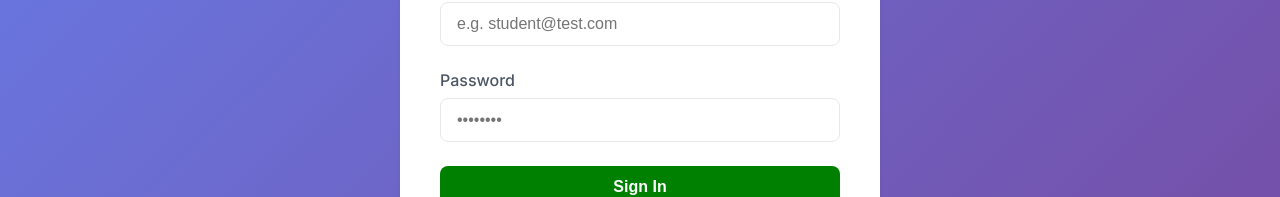
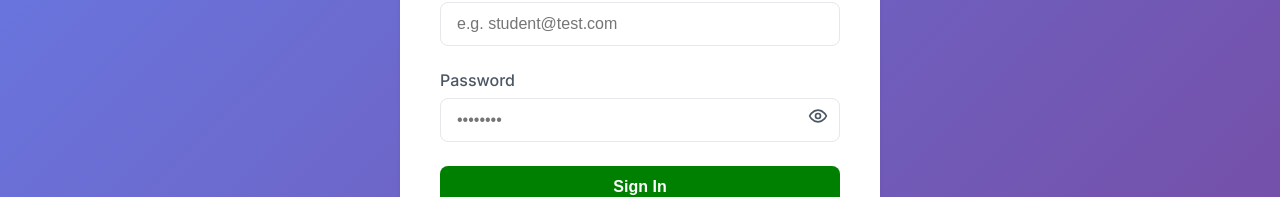
Before and after one commit to Trainer-Mike/classtrack-attendance-system, a React (Vite) app in the folder frontend/: page / in a window 1280 px wide. Shown: the part 381-578 px from the top of the page. Built offline with nearby package versions, Linux system fonts and the light colour scheme.

Commit message:
Add PDF weekly reports, update HOD dashboard buttons, and implement password visibility toggle

```diff
--- a/frontend/package.json
+++ b/frontend/package.json
@@ -10,6 +10,8 @@
   },
   "dependencies": {
     "axios": "^1.6.0",
+    "jspdf": "^4.2.1",
+    "jspdf-autotable": "^5.0.7",
     "lucide-react": "^0.292.0",
     "react": "^18.2.0",
     "react-dom": "^18.2.0",
--- a/frontend/src/pages/HodDashboard.jsx
+++ b/frontend/src/pages/HodDashboard.jsx
@@ -1,7 +1,9 @@
 import { useState, useEffect } from 'react';
 import axios from 'axios';
 import { API_URL } from '../App';
-import { Users, FileText, Send, Download, Calendar, Layers } from 'lucide-react';
+import { Users, FileText, Send, Download, Calendar, Layers, FileOutput } from 'lucide-react';
+import jsPDF from 'jspdf';
+import autoTable from 'jspdf-autotable';
 
 const HodDashboard = ({ user }) => {
   const [stats, setStats] = useState([]);
@@ -74,6 +76,65 @@ const HodDashboard = ({ user }) => {
     document.body.appendChild(link);
     link.click();
     document.body.removeChild(link);
+  };
+
+  const handleDownloadPDF = () => {
+    if (stats.length === 0) {
+        setMessage('No data to download.');
+        setTimeout(() => setMessage(''), 3000);
+        return;
+    }
+
+    const doc = new jsPDF('landscape'); // Landscape gives more room for the table
+
+    // Header Text
+    doc.setFontSize(16);
+    doc.setTextColor(11, 31, 59); // Matches the new dark theme
+    doc.text(`ClassTrack Department Attendance Report — ${filter.toUpperCase()}`, 14, 20);
+
+    const totalExpected = stats.reduce((sum, s) => sum + s.total_lessons, 0);
+    const totalAttended = stats.reduce((sum, s) => sum + s.attended_lessons, 0);
+    const totalMissed   = stats.reduce((sum, s) => sum + s.missed_lessons, 0);
+    const totalMakeup   = stats.reduce((sum, s) => sum + s.makeup_lessons, 0);
+    const overallPct    = totalExpected > 0 ? ((totalAttended / totalExpected) * 100).toFixed(1) : 0;
+
+    doc.setFontSize(11);
+    doc.setTextColor(80, 80, 80);
+    doc.text(`Overall Attendance: ${overallPct}%   |   Expected: ${totalExpected}   |   Attended: ${totalAttended}   |   Missed: ${totalMissed}   |   Makeup: ${totalMakeup}`, 14, 28);
+
+    const tableColumn = ["Trainer", "Subject", `Expected (${filter})`, "Attended", "Missed", "Makeup", "Attend %", "Remarks"];
+    const tableRows = [];
+
+    stats.forEach(s => {
+      tableRows.push([
+        s.trainer_name,
+        s.subject_name,
+        s.total_lessons,
+        s.attended_lessons,
+        s.missed_lessons,
+        s.makeup_lessons,
+        `${s.percentage}%`,
+        s.remarks
+      ]);
+    });
+
+    autoTable(doc, {
+      head: [tableColumn],
+      body: tableRows,
+      startY: 35,
+      theme: 'grid',
+      headStyles: { fillColor: [0, 128, 0], textColor: [255, 255, 255] }, // matches var(--primary-color)
+      styles: { fontSize: 9, cellPadding: 3 },
+      alternateRowStyles: { fillColor: [248, 250, 252] },
+      didDrawPage: function (data) {
+        // Footer text
+        doc.setFontSize(8);
+        doc.setTextColor(150);
+        doc.text(`Generated on ${new Date().toLocaleDateString()} via ClassTrack Attendance System`, data.settings.margin.left, doc.internal.pageSize.height - 10);
+      }
+    });
+
+    doc.save(`department_attendance_${filter}_report.pdf`);
   };
 
   // --- Computed department-wide aggregates ---
@@ -201,9 +262,14 @@ const HodDashboard = ({ user }) => {
       <div className="card">
         <div style={{ display: 'flex', alignItems: 'center', justifyContent: 'space-between', gap: '0.5rem', marginBottom: '1.5rem', paddingBottom: '1rem', borderBottom: '1px solid var(--border-color)' }}>
           <h2 className="card-title" style={{ margin: 0, textTransform: 'capitalize' }}>Trainer-Level Breakdown — {filter === 'week' ? 'This Week' : 'This Term'}</h2>
-          <button className="btn btn-secondary" style={{ display: 'flex', alignItems: 'center', gap: '0.5rem', width: 'auto' }} onClick={handleDownloadReport}>
-              <Download size={16} /> Download {filter === 'week' ? 'Weekly' : 'Termly'} Report
-          </button>
+          <div style={{ display: 'flex', gap: '0.75rem', flexWrap: 'wrap' }}>
+            <button className="btn btn-outline" style={{ display: 'flex', alignItems: 'center', gap: '0.5rem', width: 'auto', border: '1px solid var(--primary-color)', color: 'var(--primary-color)' }} onClick={handleDownloadReport}>
+                <Download size={16} /> CSV
+            </button>
+            <button className="btn btn-primary" style={{ display: 'flex', alignItems: 'center', gap: '0.5rem', width: 'auto' }} onClick={handleDownloadPDF}>
+                <FileOutput size={16} /> PDF Report
+            </button>
+          </div>
         </div>
 
         <div className="table-container" style={{ margin: 0, border: 'none', boxShadow: 'none' }}>
--- a/frontend/src/pages/Login.jsx
+++ b/frontend/src/pages/Login.jsx
@@ -1,11 +1,12 @@
 import { useState } from 'react';
 import axios from 'axios';
 import { API_URL } from '../App';
-import { BookOpen } from 'lucide-react';
+import { BookOpen, Eye, EyeOff } from 'lucide-react';
 
 const Login = ({ onLogin }) => {
   const [email, setEmail] = useState('');
   const [password, setPassword] = useState('');
+  const [showPassword, setShowPassword] = useState(false);
   const [error, setError] = useState(null);
 
   const handleSubmit = async (e) => {
@@ -40,16 +41,37 @@ const Login = ({ onLogin }) => {
               required
             />
           </div>
-          <div className="form-group">
+          <div className="form-group" style={{ position: 'relative' }}>
             <label>Password</label>
             <input
-              type="password"
+              type={showPassword ? 'text' : 'password'}
               className="form-control"
               value={password}
               onChange={(e) => setPassword(e.target.value)}
               placeholder="••••••••"
               required
+              style={{ paddingRight: '2.5rem' }}
             />
+            <button
+              type="button"
+              onClick={() => setShowPassword(!showPassword)}
+              style={{
+                position: 'absolute',
+                right: '0.75rem',
+                top: '2.25rem',
+                background: 'none',
+                border: 'none',
+                cursor: 'pointer',
+                color: 'var(--text-secondary)',
+                display: 'flex',
+                alignItems: 'center',
+                justifyContent: 'center',
+                padding: 0
+              }}
+              title={showPassword ? "Hide password" : "Show password"}
+            >
+              {showPassword ? <EyeOff size={20} /> : <Eye size={20} />}
+            </button>
           </div>
           <button type="submit" className="btn btn-primary">Sign In</button>
         </form>
```
Also changed, not shown: 2 other files (tests, documents, lock files or other folders).
